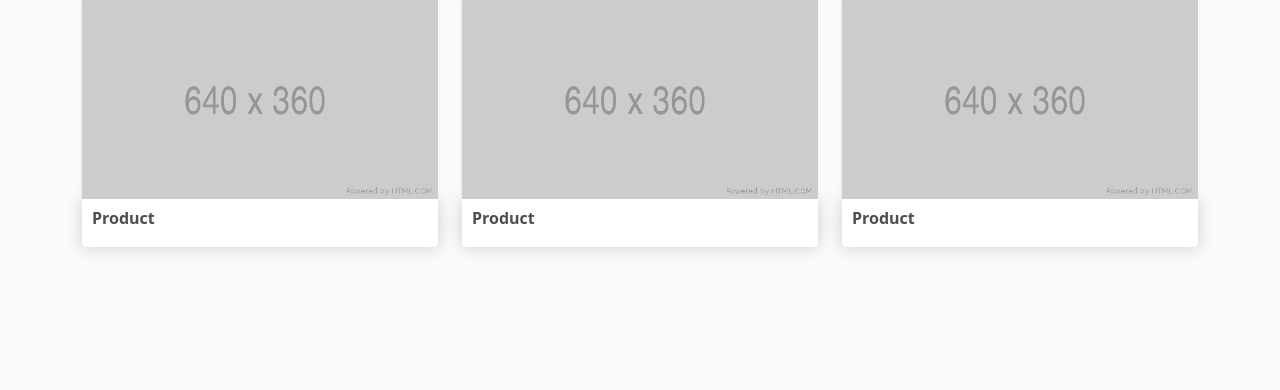
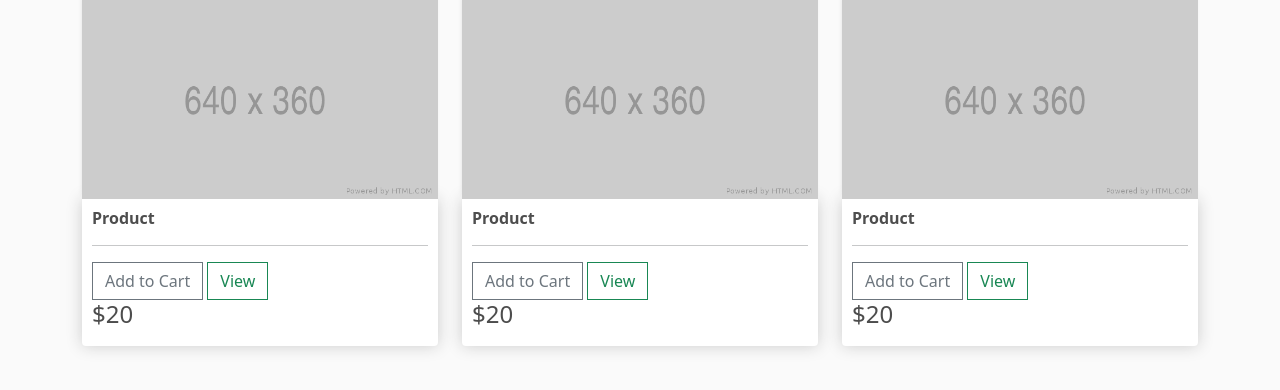
Before and after one commit to boiko88/django-ecommerce, a Django app: page / in a window 1280 px wide. Shown: the part 152-542 px from the top of the page. Run offline with Django 4.2, Linux system fonts and the light colour scheme.

Commit message:
added a demo price and view buttons

```diff
--- a/templates/store/store.html
+++ b/templates/store/store.html
@@ -9,6 +9,10 @@
             <img class="thumbnail" src={% static 'images/placeholder.png' %}>
             <div class="box-element product">
                 <h6><strong>Product</strong></h6>
+                <hr>
+                <button class="btn btn-outline-secondary add-btn">Add to Cart</button>
+                <a class="btn btn-outline-success" href="#">View</a>
+                <h4 class="display: inline-block;">$20</h4>
             </div>
         </div>
 
@@ -16,6 +20,10 @@
             <img class="thumbnail" src={% static 'images/placeholder.png' %}>
             <div class="box-element product">
                 <h6><strong>Product</strong></h6>
+                <hr>
+                <button class="btn btn-outline-secondary add-btn">Add to Cart</button>
+                <a class="btn btn-outline-success" href="#">View</a>
+                <h4 class="display: inline-block; float: right">$20</h4>
             </div>
         </div>
 
@@ -23,6 +31,10 @@
             <img class="thumbnail" src={% static 'images/placeholder.png' %}>
             <div class="box-element product">
                 <h6><strong>Product</strong></h6>
+                <hr>
+                <button class="btn btn-outline-secondary add-btn">Add to Cart</button>
+                <a class="btn btn-outline-success" href="#">View</a>
+                <h4 class="display: inline-block; float: right">$20</h4>
             </div>
         </div>
     </div>
```
